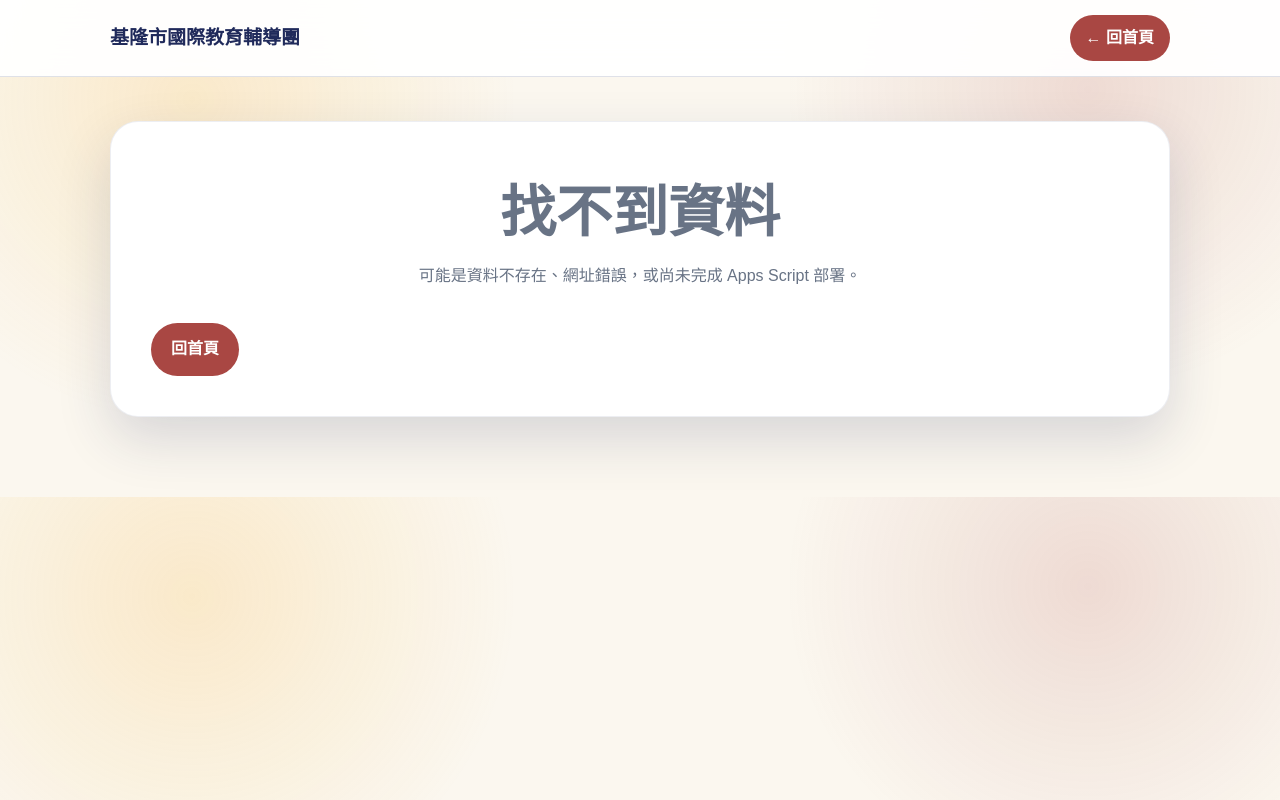
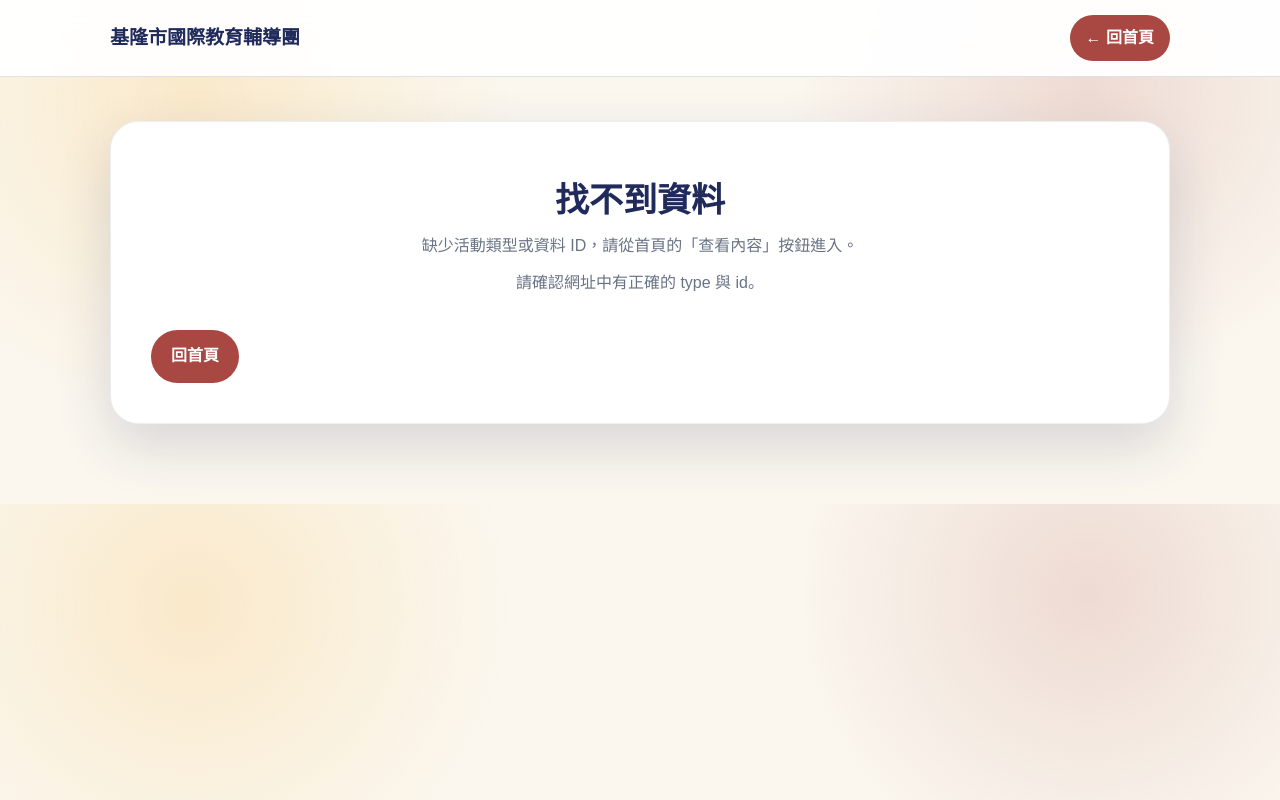
Before and after one commit to CKJHKeelung/keelung-international-education, a plain HTML site: page detail.html in a window 1280 px wide. Drawn offline with Linux system fonts and the light colour scheme.

Commit message:
Update detail.html

```diff
--- a/detail.html
+++ b/detail.html
@@ -178,6 +178,16 @@
       color: var(--muted);
     }
 
+    .error h1 {
+      color: var(--brand-navy);
+      font-size: 34px;
+      margin-bottom: 12px;
+    }
+
+    .error p {
+      margin: 8px 0;
+    }
+
     @media (max-width: 760px) {
       .topbar-inner {
         align-items: flex-start;
@@ -217,30 +227,19 @@
 
   <script>
     /*
-      請貼上與 index.html 相同的 Apps Script Web App /exec 網址。
-      範例：
-      window.APPS_SCRIPT_API = "https://script.google.com/macros/s/AKfycbzJKg6pT_KfhFqf8fslZYU3Mf9YC8v-_74TuYJTuKOxyKCIivmsBcjVQk1FJxyVlsWsmw/exec";
+      請把下面這一行改成您的 Apps Script Web App /exec 網址。
+
+      正確格式範例：
+      window.APPS_SCRIPT_API = "https://script.google.com/a/macros/go.edu.tw/s/AKfycbzJKg6pT_KfhFqf8fslZYU3Mf9YC8v-_74TuYJTuKOxyKCIivmsBcjVQk1FJxyVlsWsmw/exec";
+
+      注意：
+      只貼到 /exec 即可，不要加 ?action=siteData
     */
-    window.APPS_SCRIPT_API = "https://script.google.com/a/macros/go.edu.tw/s/AKfycbzJKg6pT_KfhFqf8fslZYU3Mf9YC8v-_74TuYJTuKOxyKCIivmsBcjVQk1FJxyVlsWsmw/exec";
-
-    const demoItems = {
-      "workshops:demo-workshop-1": {
-        ok: true,
-        type: "workshops",
-        item: {
-          title: "國際教育課程與實作教師增能研習",
-          description: "從心設計，動手串聯：國際教育的創客設計思考。",
-          content: "本研習將帶領教師從國際教育課程核心素養出發，結合創客設計思考、草圖設計與數位實作，協助教師發展可落實於課堂中的國際教育課程。\\n\\n課程內容：\\n一、創意發想與草圖設計\\n二、紀念品原型數位實作\\n三、成果測試與分享",
-          date: "115年06月16日（二）13:30-17:30",
-          location: "成功國中國際教育教室",
-          speaker: "基隆市長興國小 羅雅真主任",
-          url: "#"
-        }
-      }
-    };
+    window.APPS_SCRIPT_API = "https://script.google.com/macros/s/請改成您的代碼/exec";
 
     function getParams() {
       const params = new URLSearchParams(window.location.search);
+
       return {
         type: params.get("type") || "",
         id: params.get("id") || ""
@@ -290,10 +289,15 @@
       const container = document.getElementById("detail");
 
       if (!data || !data.ok || !data.item) {
+        const message = data && data.message
+          ? data.message
+          : "可能是資料不存在、網址錯誤，或尚未完成 Apps Script 部署。";
+
         container.innerHTML = `
           <div class="error">
             <h1>找不到資料</h1>
-            <p>可能是資料不存在、網址錯誤，或尚未完成 Apps Script 部署。</p>
+            <p>${escapeHtml(message)}</p>
+            <p>請確認網址中有正確的 type 與 id。</p>
             <div class="actions">
               <a class="btn secondary" href="index.html">回首頁</a>
             </div>
@@ -338,19 +342,39 @@
 
     (function loadDetail() {
       const params = getParams();
-      const key = `${params.type}:${params.id}`;
       const api = window.APPS_SCRIPT_API;
 
-      if (!api || api.includes("PASTE_YOUR")) {
-        renderDetail(demoItems[key] || demoItems["workshops:demo-workshop-1"]);
+      if (!params.type || !params.id) {
+        renderDetail({
+          ok: false,
+          message: "缺少活動類型或資料 ID，請從首頁的「查看內容」按鈕進入。"
+        });
+        return;
+      }
+
+      if (
+        !api ||
+        api.includes("請改成") ||
+        api.includes("PASTE_YOUR") ||
+        !api.includes("script.google.com/macros/s/")
+      ) {
+        renderDetail({
+          ok: false,
+          message: "尚未設定 Apps Script API 網址，請檢查 detail.html 的 window.APPS_SCRIPT_API。"
+        });
         return;
       }
 
       const script = document.createElement("script");
       script.src = `${api}?action=itemDetail&type=${encodeURIComponent(params.type)}&id=${encodeURIComponent(params.id)}&callback=renderDetail`;
+
       script.onerror = function() {
-        renderDetail(null);
+        renderDetail({
+          ok: false,
+          message: "無法連線到 Apps Script API，請確認 Web App 已重新部署，且權限設定為任何知道連結的人可存取。"
+        });
       };
+
       document.body.appendChild(script);
     })();
   </script>
```
